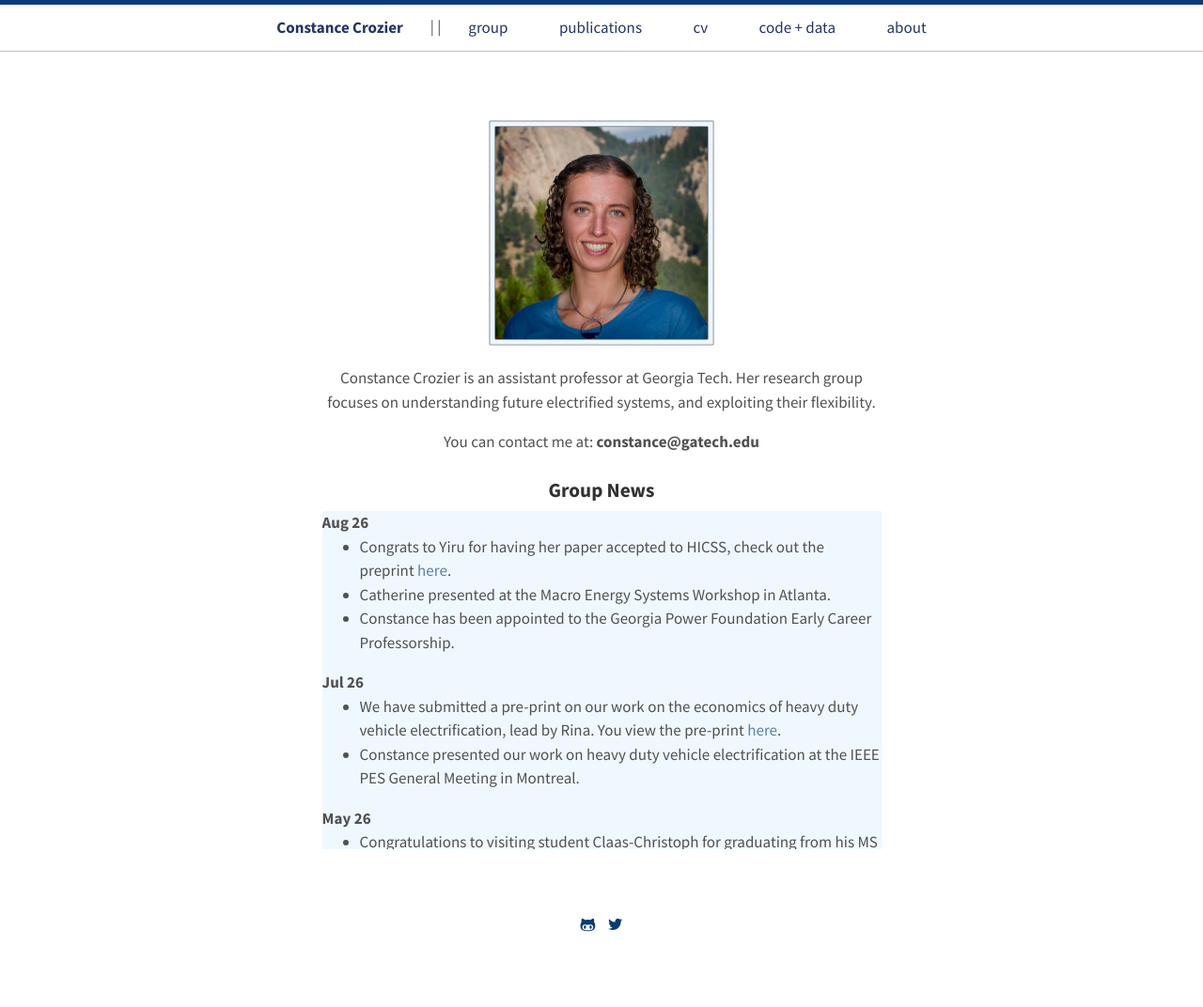
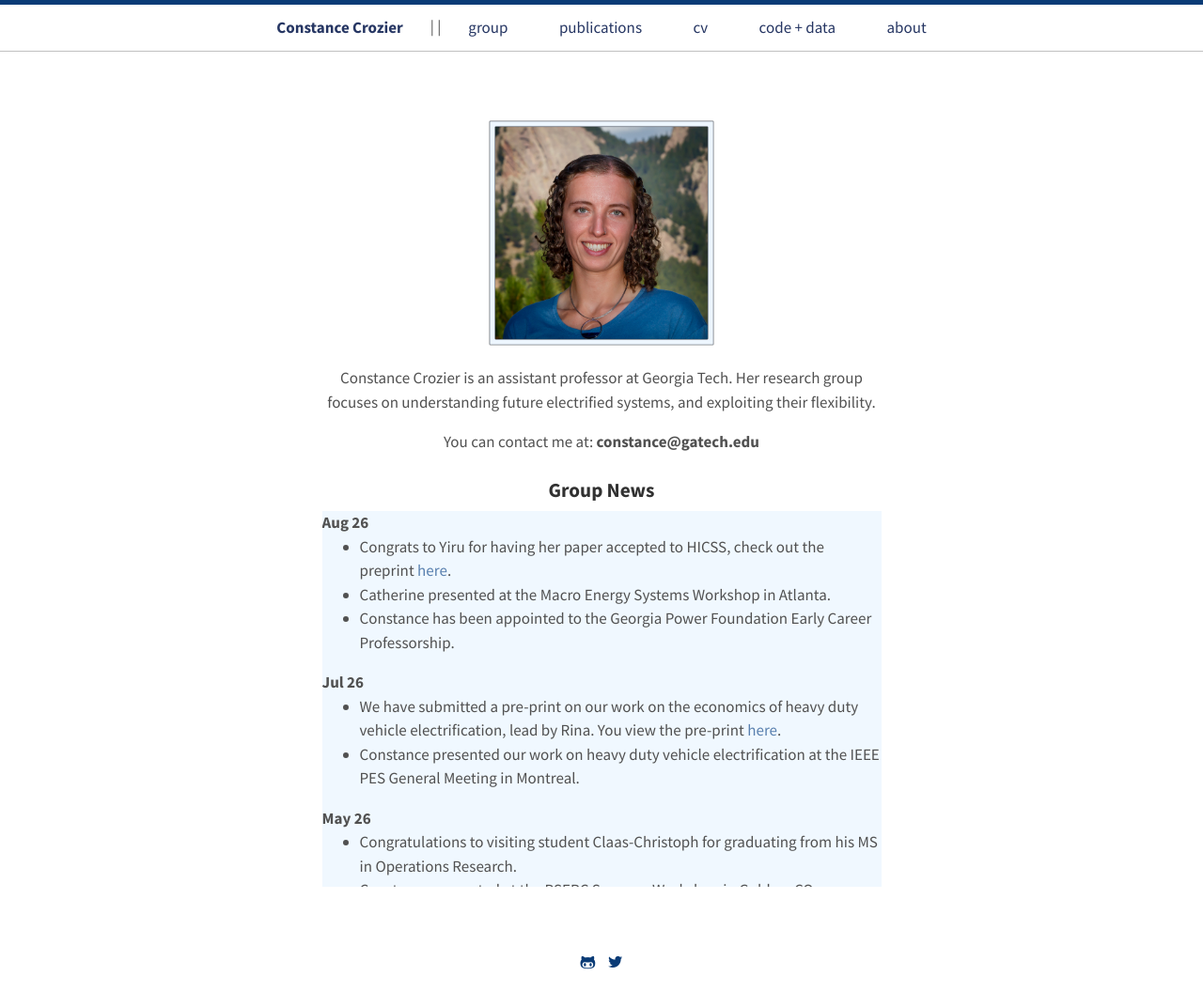
Before and after one commit to constancecrozier/constancecrozier.github.io, a Jekyll site: the page built from index.html, in a window 1280 px wide. Shown: the whole page at 94% size. Built offline with Jekyll 4.4.1, drawn with Linux system fonts in a browser that asks for light colours; before the commit the page ends 1032 px from its top, so only the background shows below that.

Commit message:
Update index.html

```diff
--- a/index.html
+++ b/index.html
@@ -27,7 +27,7 @@ title: Home
 
 
 <center><h3>Group News</h3></center>
-<div style="overflow: auto; height:270pt; width:100%; background:AliceBlue; border:1pt;">
+<div style="overflow: auto; height:300pt; width:100%; background:AliceBlue; border:1pt;">
 
 <b>Aug 26</b>
 
```
